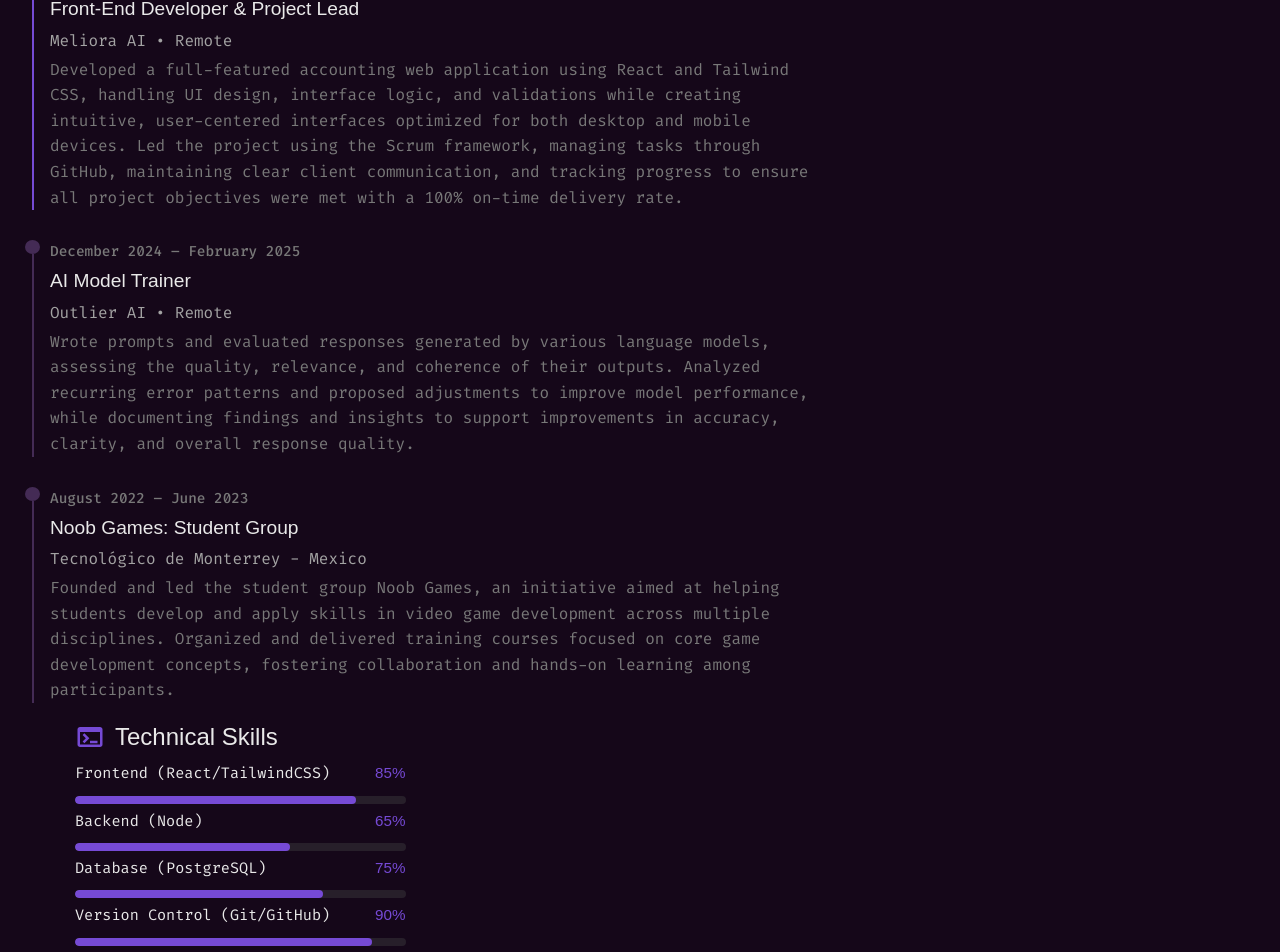
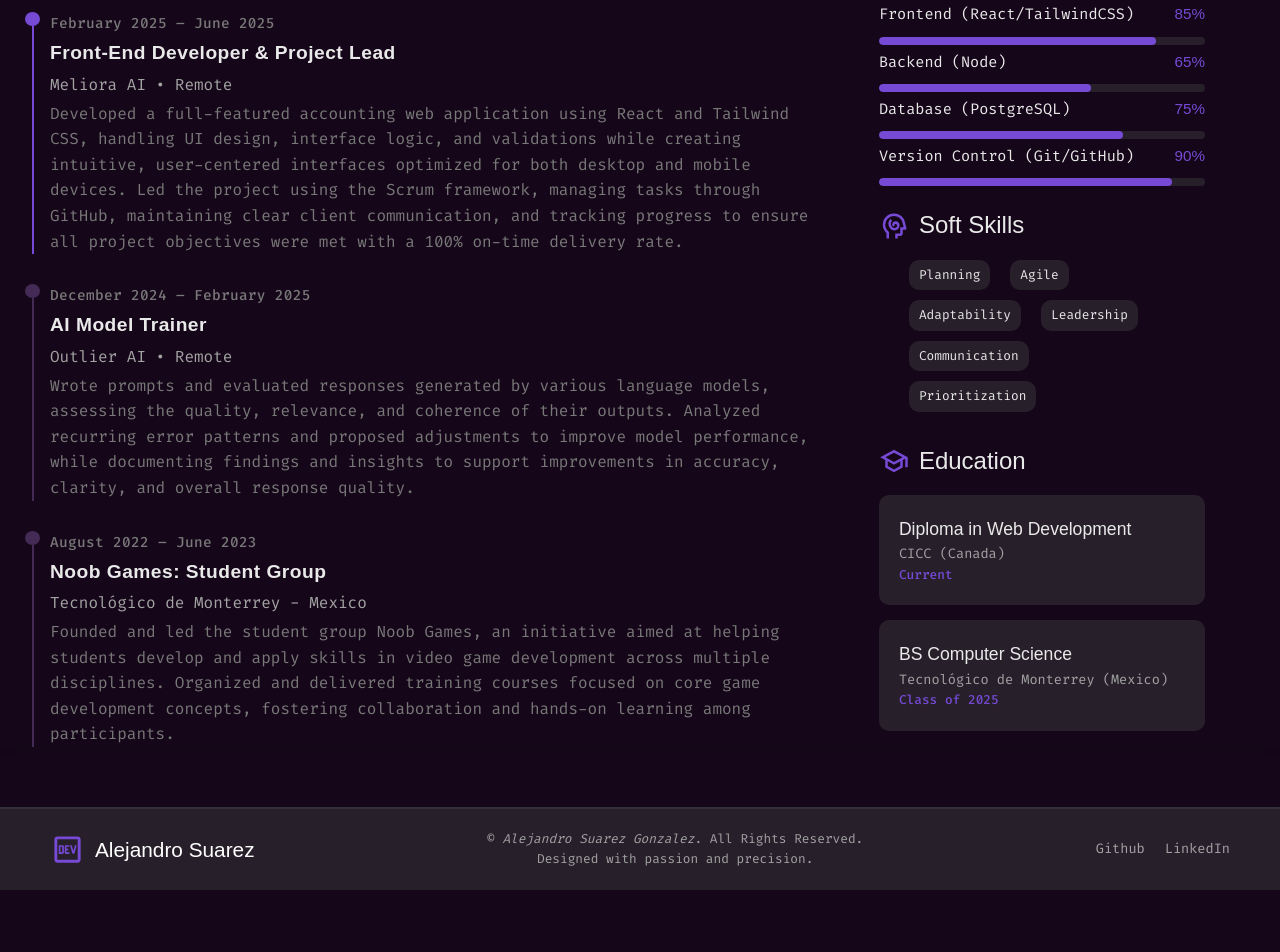
Before and after one commit to ASuarez18/alejandro-suarez-dev, a Next.js app: page /experience in a window 1280 px wide. Shown: the part 292-1244 px from the top of the page. After the commit the page ends 1182 px from the top, so only its background shows below. Built offline with nearby package versions, Linux system fonts and the light colour scheme; a web font is replaced by a local one.

Commit message:
experience: minor fixes of styles and mapping of data

```diff
--- a/app/experience/page.tsx
+++ b/app/experience/page.tsx
@@ -1,6 +1,8 @@
 import React from "react";
 import Image from "next/image";
 import type { Metadata } from "next";
+
+import { experienceData, skillsData, softSkills, educationData } from "@/data/experience";
 
 import suitcaseIcon from "@/public/images/icons/suitcase-icon.svg";
 import terminalIcon from "@/public/images/icons/terminal-icon.svg";
@@ -16,19 +18,19 @@
 export default function Experience() {
   return (
     <>
-      <header>
-        <h1>
+      <header className="flex! flex-col! items-start! justify-center! text-center! mb-4!">
+        <h1 className="font-semibold">
           Experience &amp; <span>Expertise</span>
         </h1>
-        <p>
+        <p className="text-text-color! font-secondary! font-normal! text-lg!">
           Building scalable digital solutions, leading web project workflows,
           and delivering high-performance applications.
         </p>
       </header>
 
-      <main>
+      <main className="flex! flex-row! items-start! justify-center!">
         <div className="professional-journey">
-          <h2>
+          <h2 className="font-semibold!">
             <Image
               src={suitcaseIcon}
               alt="Suitcase Icon"
@@ -39,71 +41,24 @@
           </h2>
 
           <div className="experience">
-            <div className="experience-item">
+            {experienceData.map((experience, index) => (
+              <div className="experience-item" key={index}>
                 <div className="time-line">
-                <div className="circle current"></div>
-                <div className="line current"></div>
+                  <div
+                    className={`circle ${index === 0 ? "current" : ""}`}
+                  ></div>
+                  <div className={`line ${index === 0 ? "current" : ""}`}></div>
                 </div>
                 <div className="experience-data">
-                <p className="dates">February 2025 &ndash; June 2025</p>
-                <h3 className="job-position">
-                  Front-End Developer &amp; Project Lead
+                  <p className="dates tracking-wide">{experience.dates}</p>
+                  <h3 className="job-position font-semibold! tracking-wide">
+                    {experience.jobPosition}
                   </h3>
-                <h4 className="company">Meliora AI &bull; Remote</h4>
-                <p className="job-description">
-                  Developed a full-featured accounting web application using
-                  React and Tailwind CSS, handling UI design, interface logic,
-                  and validations while creating intuitive, user-centered
-                  interfaces optimized for both desktop and mobile devices. Led
-                  the project using the Scrum framework, managing tasks through
-                  GitHub, maintaining clear client communication, and tracking
-                  progress to ensure all project objectives were met with a 100%
-                  on-time delivery rate.
-                </p>
+                  <h4 className="company">{experience.company}</h4>
+                  <p className="job-description">{experience.jobDescription}</p>
                 </div>
               </div>
-
-            <div className="experience-item">
-              <div className="time-line">
-                <div className="circle"></div>
-                <div className="line"></div>
-              </div>
-              <div className="experience-data">
-                <p className="dates">December 2024 &ndash; February 2025</p>
-                <h3 className="job-position">AI Model Trainer</h3>
-                <h4 className="company">Outlier AI &bull; Remote</h4>
-                <p className="job-description">
-                  Wrote prompts and evaluated responses generated by various
-                  language models, assessing the quality, relevance, and
-                  coherence of their outputs. Analyzed recurring error patterns
-                  and proposed adjustments to improve model performance, while
-                  documenting findings and insights to support improvements in
-                  accuracy, clarity, and overall response quality.
-                </p>
-              </div>
-            </div>
-
-            <div className="experience-item">
-              <div className="time-line">
-                <div className="circle"></div>
-                <div className="line"></div>
-              </div>
-              <div className="experience-data">
-                <p className="dates">August 2022 &ndash; June 2023</p>
-                <h3 className="job-position">Noob Games: Student Group</h3>
-                <h4 className="company">
-                  Tecnol&oacute;gico de Monterrey - Mexico
-                </h4>
-                <p className="job-description">
-                  Founded and led the student group Noob Games, an initiative
-                  aimed at helping students develop and apply skills in video
-                  game development across multiple disciplines. Organized and
-                  delivered training courses focused on core game development
-                  concepts, fostering collaboration and hands-on learning among
-                  participants.
-                </p>
-              </div>
-            </div>
+            ))}
           </div>
         </div>
 
@@ -119,45 +74,17 @@
               Technical Skills
             </h2>
 
-            <div className="tech-skill-item">
+            {skillsData.map((skill, index) => (
+              <div className="tech-skill-item" key={index}>
                 <div className="tech-skill-data">
-                <p>Frontend (React/TailwindCSS)</p>
-                <p className="percentage">85%</p>
+                  <p>{skill.name}</p>
+                  <p className="percentage">{skill.percentage}%</p>
                 </div>
                 <div className="progress-bar">
-                <div className="progress" style={{ width: "85%" }}></div>
+                  <div className="progress" style={{ width: `${skill.percentage}%` }}></div>
                 </div>
               </div>
-
-            <div className="tech-skill-item">
-              <div className="tech-skill-data">
-                <p>Backend (Node)</p>
-                <p className="percentage">65%</p>
-              </div>
-              <div className="progress-bar">
-                <div className="progress" style={{ width: "65%" }}></div>
-              </div>
-            </div>
-
-            <div className="tech-skill-item">
-              <div className="tech-skill-data">
-                <p>Database (PostgreSQL)</p>
-                <p className="percentage">75%</p>
-              </div>
-              <div className="progress-bar">
-                <div className="progress" style={{ width: "75%" }}></div>
-              </div>
-            </div>
-
-            <div className="tech-skill-item">
-              <div className="tech-skill-data">
-                <p>Version Control (Git/GitHub)</p>
-                <p className="percentage">90%</p>
-              </div>
-              <div className="progress-bar">
-                <div className="progress" style={{ width: "90%" }}></div>
-              </div>
-            </div>
+            ))}
           </div>
 
           <div className="soft-skills">
@@ -171,12 +98,9 @@
               Soft Skills
             </h2>
             <ul className="skills-list">
-              <li>Planning</li>
-              <li>Agile</li>
-              <li>Adaptability</li>
-              <li>Leadership</li>
-              <li>Communication</li>
-              <li>Prioritization</li>
+              {softSkills.map((skill, index) => (
+                <li key={index} className="skill-item">{skill}</li>
+              ))}
             </ul>
           </div>
 
@@ -191,19 +115,13 @@
               Education
             </h2>
 
-            <div className="education-item">
-              <h3 className="degree">Diploma in Web Development</h3>
-              <h4 className="institution">CICC (Canada)</h4>
-              <p className="generation">Current</p>
+            {educationData.map((education, index) => (
+              <div className="education-item" key={index}>
+                <h3 className="degree">{education.degree}</h3>
+                <h4 className="institution">{education.institution}</h4>
+                <p className="generation">{education.generation}</p>
               </div>
-
-            <div className="education-item">
-              <h3 className="degree">BS Computer Science</h3>
-              <h4 className="institution">
-                Tecnol&oacute;gico de Monterrey (Mexico)
-              </h4>
-              <p className="generation">Class of 2025</p>
-            </div>
+            ))}
           </div>
         </div>
       </main>
--- /dev/null
+++ b/data/experience.ts
@@ -0,0 +1,64 @@
+export const experienceData = [
+  {
+    dates: "February 2025 – June 2025",
+    jobPosition: "Front-End Developer & Project Lead",
+    company: "Meliora AI • Remote",
+    jobDescription:
+      "Developed a full-featured accounting web application using React and Tailwind CSS, handling UI design, interface logic, and validations while creating intuitive, user-centered interfaces optimized for both desktop and mobile devices. Led the project using the Scrum framework, managing tasks through GitHub, maintaining clear client communication, and tracking progress to ensure all project objectives were met with a 100% on-time delivery rate.",
+  },
+  {
+    dates: "December 2024 – February 2025",
+    jobPosition: "AI Model Trainer",
+    company: "Outlier AI • Remote",
+    jobDescription:
+      "Wrote prompts and evaluated responses generated by various language models, assessing the quality, relevance, and coherence of their outputs. Analyzed recurring error patterns and proposed adjustments to improve model performance, while documenting findings and insights to support improvements in accuracy, clarity, and overall response quality.",
+  },
+  {
+    dates: "August 2022 – June 2023",
+    jobPosition: "Noob Games: Student Group",
+    company: "Tecnológico de Monterrey - Mexico",
+    jobDescription:
+      "Founded and led the student group Noob Games, an initiative aimed at helping students develop and apply skills in video game development across multiple disciplines. Organized and delivered training courses focused on core game development concepts, fostering collaboration and hands-on learning among participants.",
+  },
+];
+
+export const skillsData = [
+  {
+    name: "Frontend (React/TailwindCSS)",
+    percentage: 85,
+  },
+  {
+    name: "Backend (Node)",
+    percentage: 65,
+  },
+  {
+    name: "Database (PostgreSQL)",
+    percentage: 75,
+  },
+  {
+    name: "Version Control (Git/GitHub)",
+    percentage: 90,
+  },
+];
+
+export const softSkills = [
+  "Planning",
+  "Agile",
+  "Adaptability",
+  "Leadership",
+  "Communication",
+  "Prioritization",
+];
+
+export const educationData = [
+  {
+    degree: "Diploma in Web Development",
+    institution: "CICC (Canada)",
+    generation: "Current",
+  },
+  {
+    degree: "BS Computer Science",
+    institution: "Tecnológico de Monterrey (Mexico)",
+    generation: "Class of 2025",
+  },
+];
```
Lines whose indentation alone changed are shown as unchanged.
